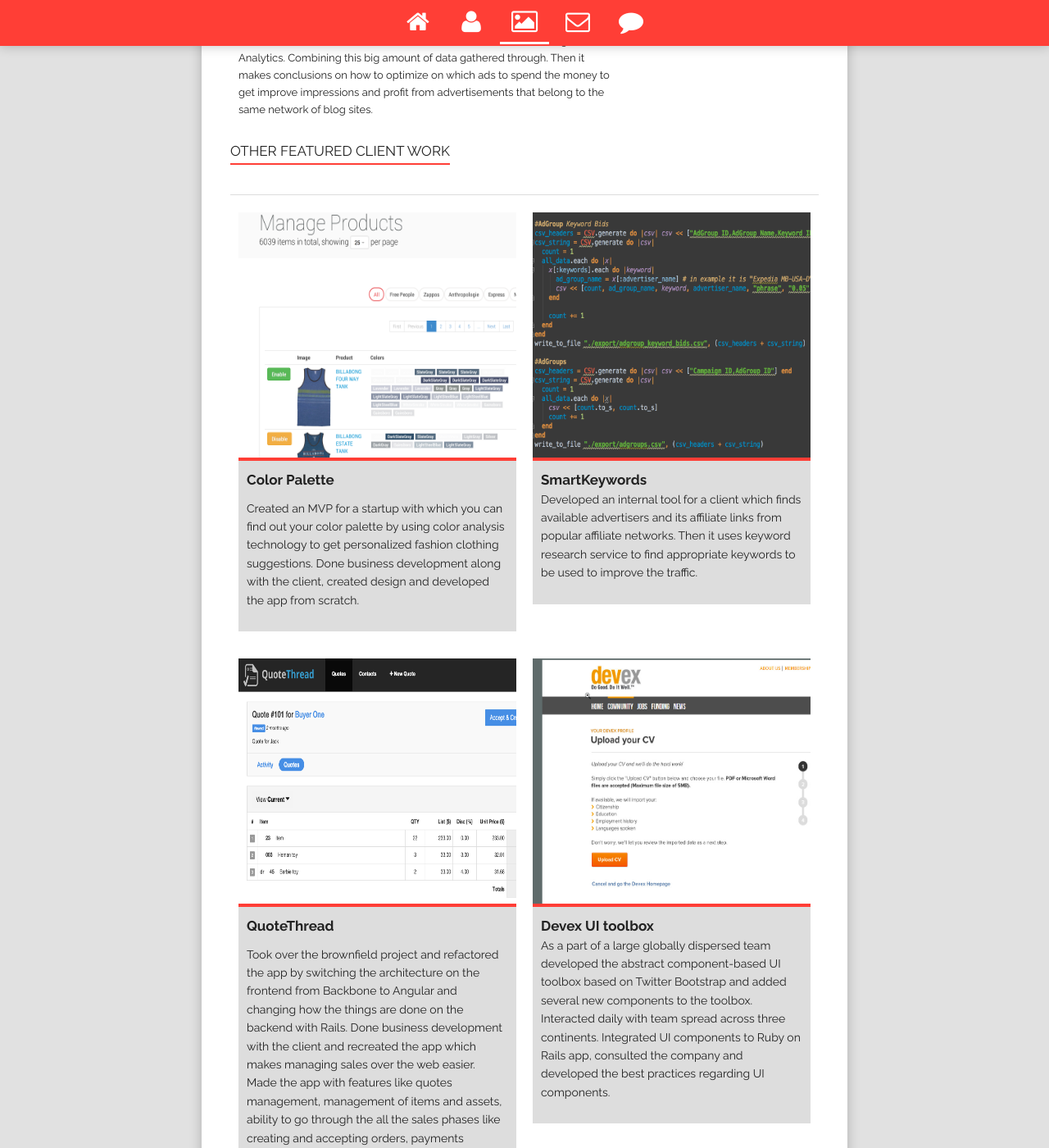
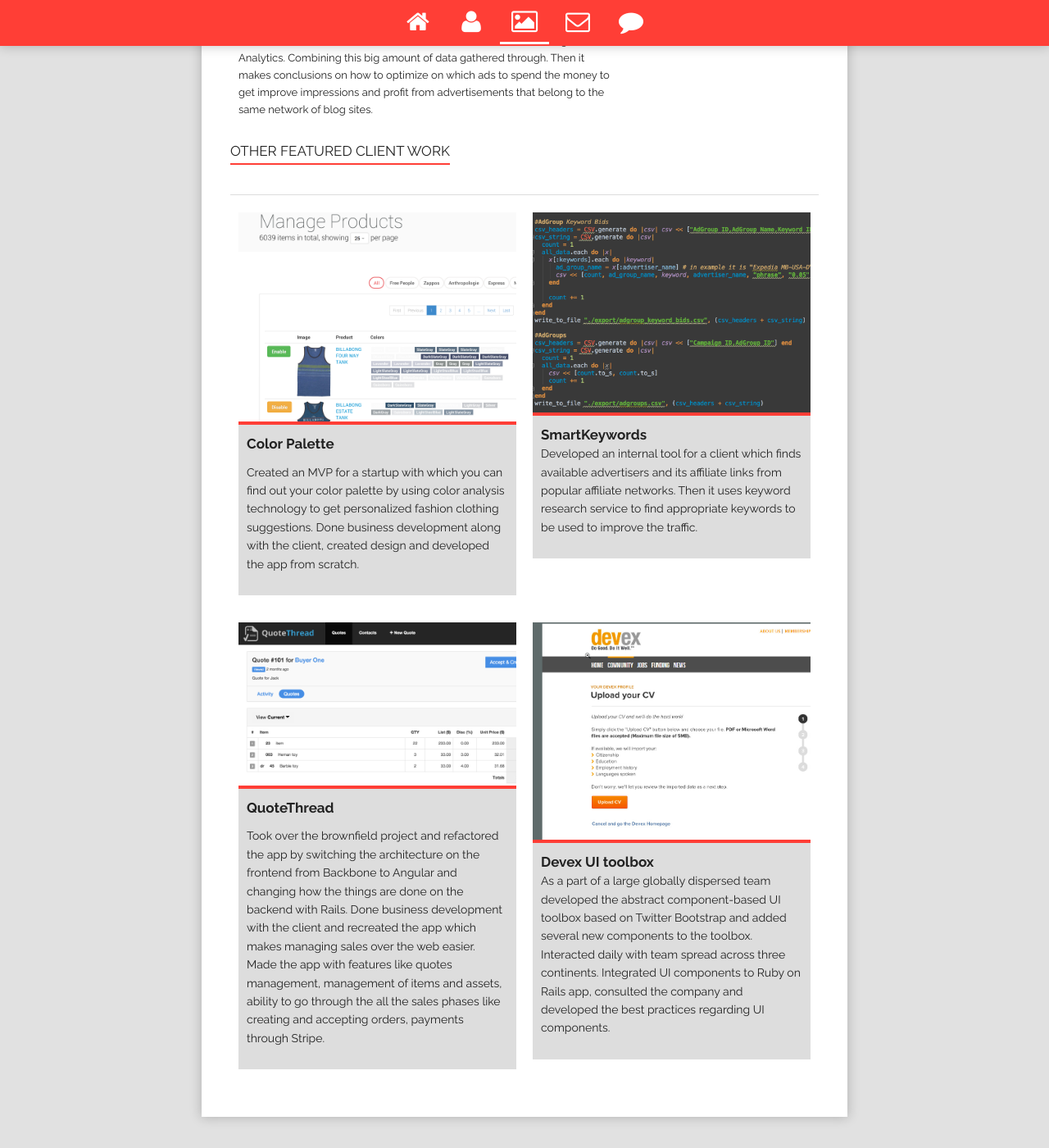
Before and after one commit to lipeno/lipeno.github.io, a Jekyll site: the page built from index.html, in a window 1280 px wide and 1400 px high, scrolled down 3706 px. Shown: the whole window at 82% size. Built offline with Jekyll 4.4.1, drawn with Linux system fonts in a browser that asks for light colours; nearby versions of some CDN libraries; library files that are not in the unit come from our copies; the list of posts is cut into pages by our own code.

Commit message:
Update css

```diff
--- a/stylesheets/style.css
+++ b/stylesheets/style.css
@@ -386,15 +386,14 @@
 
 
 .project-img-wrap{
-	min-width: 100%;
-	margin: 0px auto;
-	overflow: hidden;
+	height: auto;
+    overflow: hidden;
 	/*cursor: pointer;*/
 }
 
 .project-img-wrap img{
-	height: 300px;
-	max-width: 150%;
+	display: block;
+    max-width: 150%;
 }
 
 .project-details{
```
